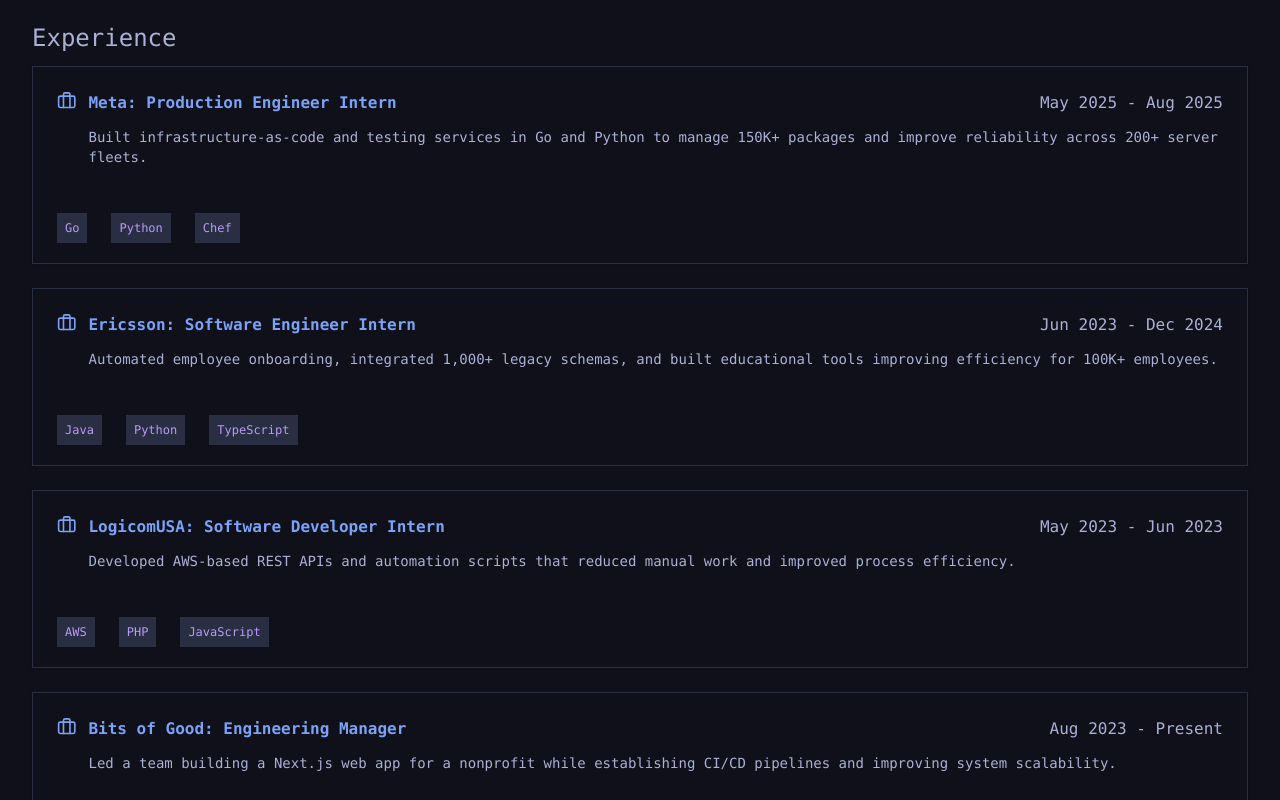
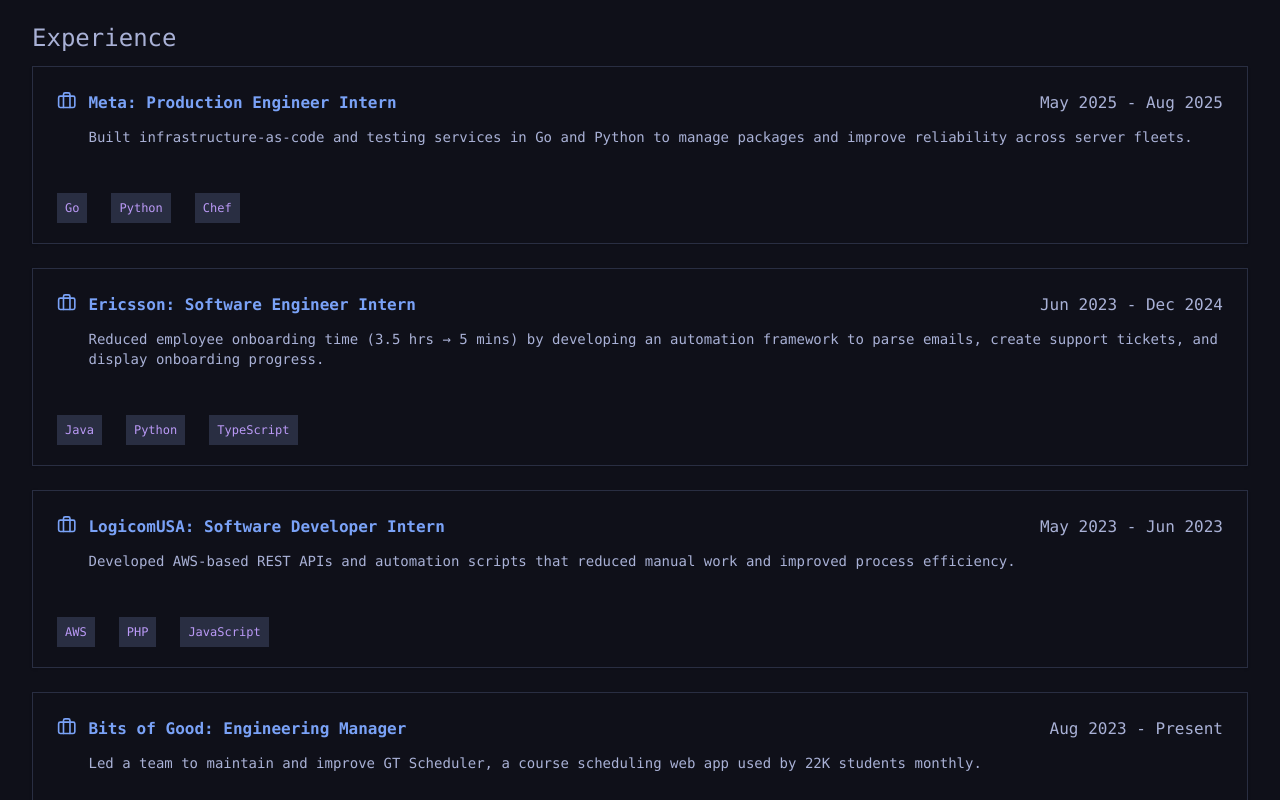
Before and after one commit to afazio1/portfolio-v3, a Next.js app: page / in a window 1280 px wide. Shown: the part 640-1440 px from the top of the page. Built offline with nearby package versions, Linux system fonts and the light colour scheme.

Commit message:
update experiences

```diff
--- a/src/content/experiences.ts
+++ b/src/content/experiences.ts
@@ -12,7 +12,7 @@
     company: "Meta",
     position: "Production Engineer Intern",
     description:
-    "Built infrastructure-as-code and testing services in Go and Python to manage 150K+ packages and improve reliability across 200+ server fleets.",
+    "Built infrastructure-as-code and testing services in Go and Python to manage packages and improve reliability across server fleets.",
     startDate: "May 2025",
     endDate: "Aug 2025",
     tags: ["Go", "Python", "Chef"]
@@ -21,7 +21,7 @@
     company: "Ericsson",
     position: "Software Engineer Intern",
     description:
-    "Automated employee onboarding, integrated 1,000+ legacy schemas, and built educational tools improving efficiency for 100K+ employees.",
+    "Reduced employee onboarding time (3.5 hrs → 5 mins) by developing an automation framework to parse emails, create support tickets, and display onboarding progress.",
     startDate: "Jun 2023",
     endDate: "Dec 2024",
     tags: ["Java", "Python", "TypeScript"]
@@ -39,7 +39,7 @@
     company: "Bits of Good",
     position: "Engineering Manager",
     description:
-    "Led a team building a Next.js web app for a nonprofit while establishing CI/CD pipelines and improving system scalability.",
+    "Led a team to maintain and improve GT Scheduler, a course scheduling web app used by 22K students monthly.",
     startDate: "Aug 2023",
     endDate: "Present",
     tags: ["Next.js", "MongoDB"]
```
